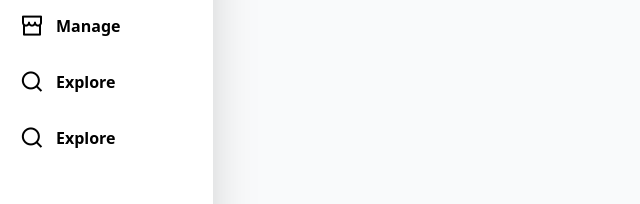
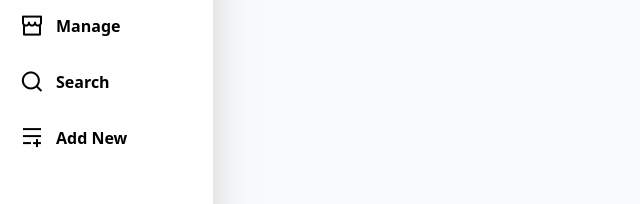
Before and after one commit to Nipul2005/mystock, a React (Vite) app: page / in a window 1280 px wide. Shown: the part 348-552 px from the top of the page, without its empty margins (0-640 px from the left). Built offline with nearby package versions, Linux system fonts and the light colour scheme.

Commit message:
desk chnages

```diff
--- a/src/landing/Sidebar.jsx
+++ b/src/landing/Sidebar.jsx
@@ -45,17 +45,14 @@ function Sidebar() {
             className="ri-search-line text-2xl rounded-full"
             title="Explore"
           ></i>
-          <h2 className="font-semibold lg:flex hidden">Explore</h2>
+          <h2 className="font-semibold lg:flex hidden">Search</h2>
         </span>
         <span
           href="/explore"
           className="md:w-full w-auto flex lg:justify-start justify-center items-center gap-3 md:px-3 md:py-2 md:my-1 cursor-pointer md:hover:bg-black/50 md:hover:text-white rounded-lg shrink-0"
         >
-          <i
-            className="ri-search-line text-2xl rounded-full"
-            title="Explore"
-          ></i>
-          <h2 className="font-semibold lg:flex hidden">Explore</h2>
+          <i className="ri-menu-add-line text-2xl rounded-full"></i>
+          <h2 className="font-semibold lg:flex hidden">Add New</h2>
         </span>
       </div>
       <div className="w-full md:flex lg:justify-start justify-center items-center gap-3 md:px-3 md:py-2 md:my-1 cursor-pointer md:hover:bg-black/50 md:hover:text-white rounded-lg hidden shrink-0">
```
